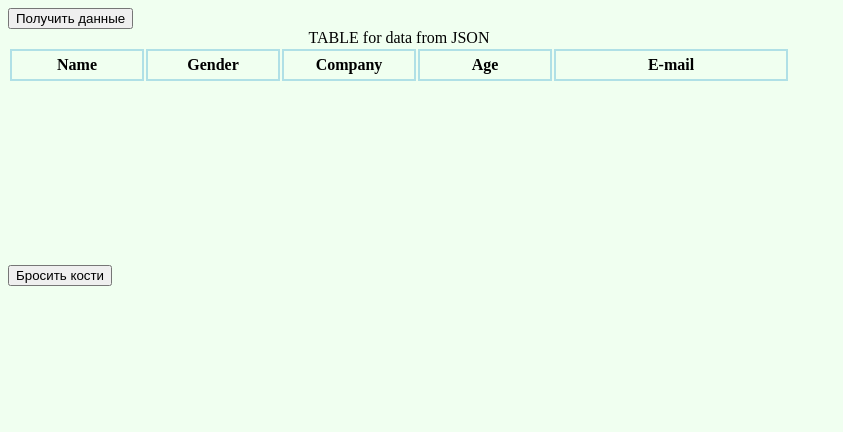
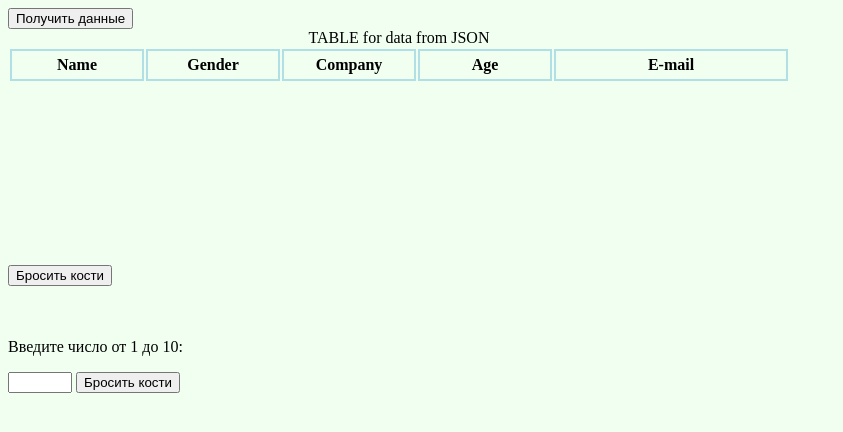
Before and after one commit to koshmaymm/03.03, a website: page index.html in a window 1280 px wide. Shown: the whole page, without its empty margins (0-843 px from the left). Drawn offline with Linux system fonts and the light colour scheme.

Commit message:
added form with input and button

```diff
--- a/index.html
+++ b/index.html
@@ -23,8 +23,13 @@
 			<br />
 			<input type="button" id="bones" value="Бросить кости"/>
 			<div id="bonesExit"></div>
-
-
+			<br /><br />
+			<form action="script.js">
+				<p>Введите число от 1 до 10:</p>
+				<p><input type="number" size="5" name="num" min="1" max="100">
+				<input type="button" id="bonesStatistics" value="Бросить кости"/>
+				</p>
+			</form>
 
 			<script src="script.js"></script>
 		</body>
```
